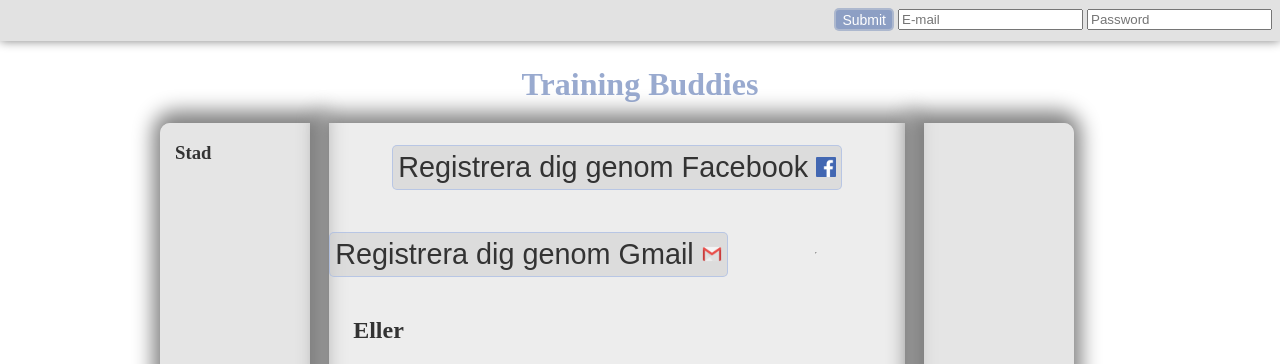
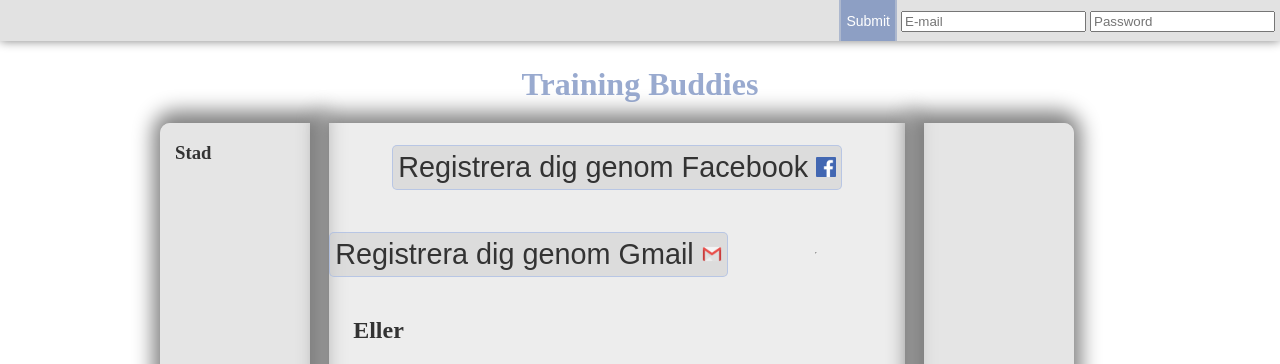
Before and after one commit to Sashkaz/pg14, a PHP site: page / in a window 1280 px wide. Shown: the top 364 px of the page. Run offline with PHP 8.4, Linux system fonts and the light colour scheme; data that the repository does not hold is empty; some libraries are stand-ins or nearby versions.

Commit message:
fixed links and updated button styles

```diff
--- a/_assets/_css/main.css
+++ b/_assets/_css/main.css
@@ -129,6 +129,7 @@ body {
     display: -ms-flexbox;      /* TWEENER - IE 10 */
     display: -webkit-flex;     /* NEW - Chrome */
     display: flex;
+    color: var(--text-primary-color);
     -webkit-flex-direction: column;
     -moz-flex-direction: column;
     -ms-flex-direction: column;
@@ -140,9 +141,13 @@ body {
     margin: 10px 10px;
     padding: 0px 0px;
     max-width: 150px;
-    background-color: white;
+    background-color: var(--bg-primary-color);
     border-top-left-radius: 50px;
     border-top-right-radius: 50px;
+}
+
+.prof-container:hover {
+    background-color: var(--container-secondary-color);
 }
 .prof-container .user-pic{
     display: -webkit-box;      /* OLD - iOS 6-, Safari 3.1-6 */
@@ -225,9 +230,9 @@ body {
 }
 .profile-col{
     /* flex: 1; */
-    padding: 9px 0px 0px 0px;
+    padding: 0px 0px 0px 0px;
     max-width: 100px;
-    margin: 0 1%;
+    margin: 0 0 0 2%;
 }
 .profile-col:first-child{
     padding-left: 10px;
@@ -241,15 +246,20 @@ body {
     min-width: 35px;
 }
 .form-wrapper {
-    padding: 5px 5px 5px 0px;
+    padding: 0px 5px 5px 0px;
     margin-left: auto;
 }
 .form-wrapper table{
     text-align: right;
     flex: 1;
 }
+
+.form-wrapper table .custom-button1{
+    padding: 3% 5px;
+}
 .main-form form {
     width: 80%;
+    display: inline;
 }
 .center-form input[type=email] {
     width: 100%;
@@ -291,7 +301,11 @@ background-color: var(--container-primary-color);
 font-size: 0.8em;
 color: var(--text-secondary-color)
 }
+
+
+
 .custom-button1{
+    cursor: pointer;
     -moz-box-sizing: border-box;
     -webkit-box-sizing: border-box;
     box-sizing: border-box;
@@ -299,11 +313,12 @@ color: var(--text-secondary-color)
     font-weight: normal;
     text-decoration: none;
     background-color: var(--btn-primary-color);
-    padding: 0px 6px;
+    padding: 12% 5px;
     border: solid 2px;
+    border-top: none;
     border-color: var(--btn-border-color);
-    border-radius: 5px;
-    height: 23px;
+    height: 100%;
+    white-space: nowrap;
     font-family: Arial,Helvetica,sans-serif;
     font-size: 14px;
     background-attachment: fixed;
@@ -317,11 +332,13 @@ color: var(--text-secondary-color)
 }
 .custom-button1:hover{
     background-color: var(--btn-hover-color);
-    cursor: pointer;
-    box-shadow: 2px 2px 2px 1px grey;
 }
 .custom-button1:active{
     color: var(--btn-active-color);
+}
+
+.form-wrapper form .custom-button1{
+    padding: 3% 5px;
 }
 .custom-button2{
     -moz-box-sizing: border-box;
--- a/_include/navigation-header.php
+++ b/_include/navigation-header.php
@@ -4,40 +4,27 @@
         <img src="_assets/_img/150x150.jpeg" />
     </div>
     <div class="profile-col">
-        <a href="?show-users=true" id="my-profile" class="custom-button1">Show Users</a>
+        <a href="?show-users=true" id="my-profile" class="custom-button1"><i class="fas fa-search"></i> Show Users</a>
     </div>
     <div class="profile-col">
-        <a href="?show-profile=true" id="my-profile" class="custom-button1">My Profile</a>
+        <a href="?show-profile=true" id="my-profile" class="custom-button1"><i class="fas fa-user-cog"></i> My Profile</a>
     </div>
     <div class="profile-col">
-        <a href="?show-messages=true" id="buddy-list" class="custom-button1">Messages</a>
+        <a href="?show-messages=true" id="buddy-list" class="custom-button1"><i class="fas fa-envelope"></i> Messages</a>
     </div>
     <div class="profile-col">
-            <a href="?show-buddy-list=true" id="buddy-list" class="custom-button1">Buddy list</a>
+            <a href="?show-buddy-list=true" id="buddy-list" class="custom-button1"><i class="fas fa-address-book"></i> Buddy list</a>
     </div>
 </div>
-<div class="form-wrapper">
-    <table>
-        <tr>
-            <td><a href="_process/process-logout.php" class="custom-button1" >Logout</a></td>
-        </tr>
-    </table>
+<div class="profile-col">
+    <a href="_process/process-logout.php" class="custom-button1" ><i class="fas fa-sign-out-alt"></i> Logout</a>
 </div>
 <?php }else{ ?>
 <div class="form-wrapper">
     <form method="POST" action="_process/process-login.php" target="_self">
-        <table>
-            <tr>
-                <td><input type="submit" name="login" class="custom-button1" /></td>
-                <td><input type="text" name="email" placeholder="E-mail"></td>
-                <td><input type="password" name="password" placeholder="Password" ></td>
-            </tr>
-            <!--<tr>
-                <td><a href="?create-account=true" class="custom-button1">Skappa Konto</a></td>
-
-                <td><input type="submit" name="login" class="custom-button1" /></td>
-            </tr>-->
-        </table>
+        <input type="submit" name="login" class="custom-button1" />
+        <input type="text" name="email" placeholder="E-mail">
+        <input type="password" name="password" placeholder="Password" >
     </form>
 </div>
 <?php }?>
```
